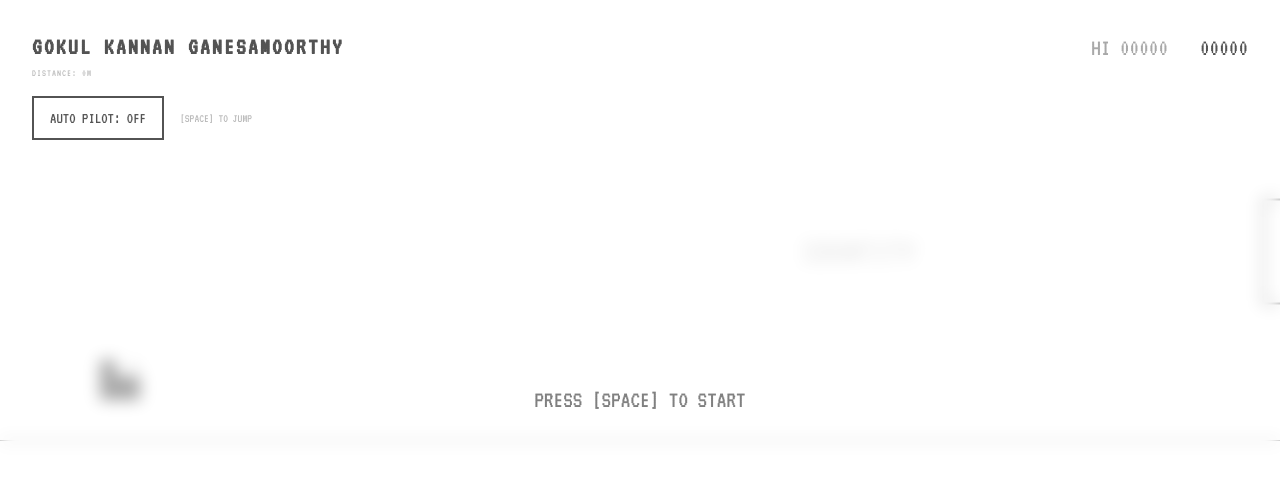
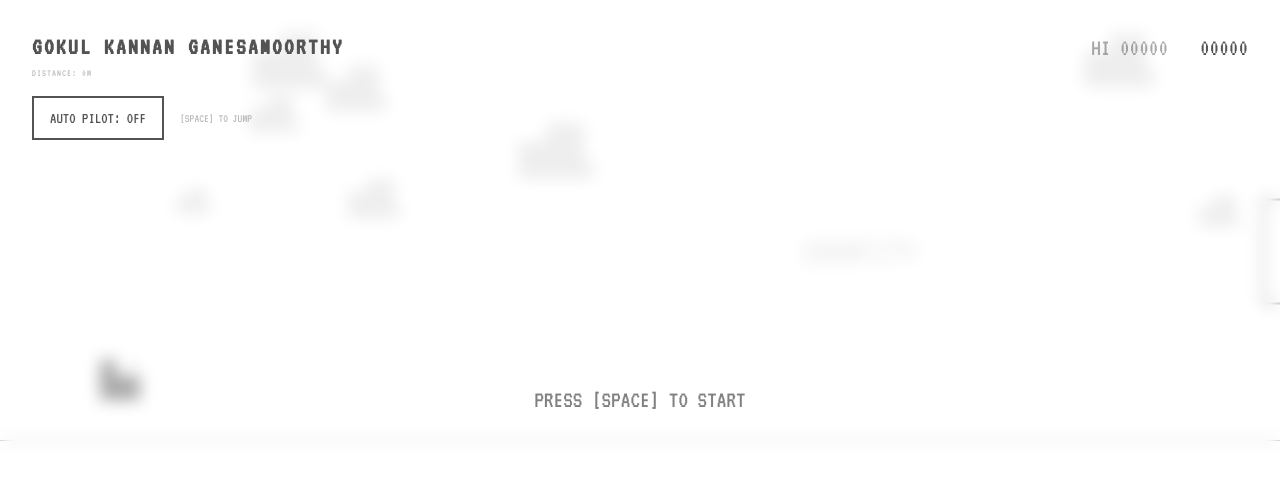
Before and after one commit to gokulkannanganesamoorthy/dino_portfolio, a React (Vite) app: page / in a window 1280 px wide. Shown: the top 480 px of the page. Built offline with nearby package versions, Linux system fonts and the light colour scheme.

Commit message:
feat: add dynamic pixel cloud background

```diff
--- a/src/App.jsx
+++ b/src/App.jsx
@@ -1,6 +1,7 @@
 import { useState, useEffect } from 'react';
 import { useDinoPhysics } from './hooks/useDinoPhysics';
 import { LEVEL_CONFIG } from './components/DinoLevel';
+import { StarField } from './components/StarField';
 import { AnimatePresence, motion } from 'framer-motion';
 
 function App() {
@@ -181,6 +182,8 @@ function App() {
       className="w-full h-screen bg-white text-[#535353] overflow-hidden relative font-pixel uppercase select-none active:bg-gray-50 touch-manipulation"
       onPointerDown={handleInteraction}
     >
+      <StarField />
+
       {/* UI LAYER - HEADER */}
       <header className="fixed top-4 left-4 md:top-8 md:left-8 z-50 pointer-events-none">
         <h1 className="text-xl md:text-2xl font-display font-bold text-[#535353] tracking-widest leading-tight w-48 md:w-auto">
--- /dev/null
+++ b/src/components/StarField.jsx
@@ -0,0 +1,62 @@
+import { motion } from 'framer-motion';
+import { useEffect, useState } from 'react';
+
+export const StarField = () => {
+  const [clouds, setClouds] = useState([]);
+
+  useEffect(() => {
+    // Generate Clouds
+    // Increased count for better density
+    const newClouds = Array.from({ length: 8 }).map((_, i) => {
+      const duration = 20 + Math.random() * 20; // Faster 20-40s range
+      return {
+        id: `cloud-${i}`,
+        top: 2 + Math.random() * 30, // 2% to 32% top
+        scale: 0.5 + Math.random() * 0.8,
+        duration: duration,
+        // Start anywhere within the cycle (0% to 100% complete)
+        // Negative delay = start mid-animation
+        delay: -Math.random() * duration,
+      };
+    });
+    setClouds(newClouds);
+  }, []);
+
+  return (
+    <div className="fixed inset-0 pointer-events-none z-0 overflow-hidden">
+      {/* CLOUDS */}
+      {clouds.map((cloud) => (
+        <motion.div
+          key={cloud.id}
+          className="absolute opacity-80 text-[#d4d4d4]"
+          style={{
+            top: `${cloud.top}%`,
+            left: '100%', // Start off-screen right
+            scale: cloud.scale,
+          }}
+          animate={{
+            x: ['0vw', '-120vw'], // Move to off-screen left
+          }}
+          transition={{
+            duration: cloud.duration,
+            repeat: Infinity,
+            ease: 'linear',
+            delay: cloud.delay,
+          }}
+        >
+          {/* Pixel Art Cloud */}
+          <div className="relative w-24 h-8 text-current">
+            {/* Main Body */}
+            <div className="absolute bottom-0 left-4 w-16 h-4 bg-current" />
+            {/* Left Bump */}
+            <div className="absolute bottom-4 left-4 w-6 h-4 bg-current" />
+            {/* Right Bump */}
+            <div className="absolute bottom-4 left-10 w-8 h-8 bg-current" />
+            {/* Filling gaps */}
+            <div className="absolute bottom-4 left-8 w-4 h-4 bg-current" />
+          </div>
+        </motion.div>
+      ))}
+    </div>
+  );
+};
```
